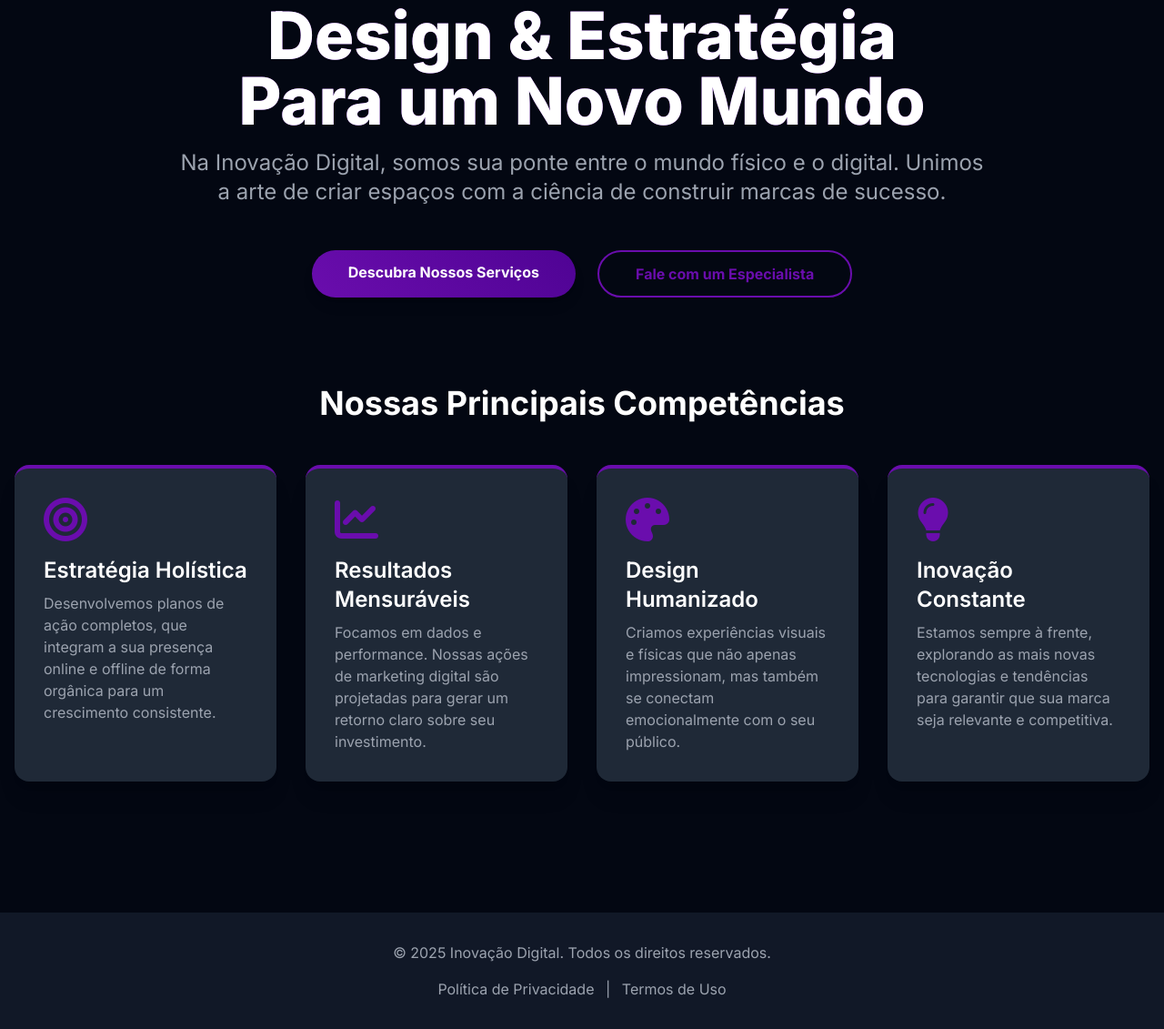
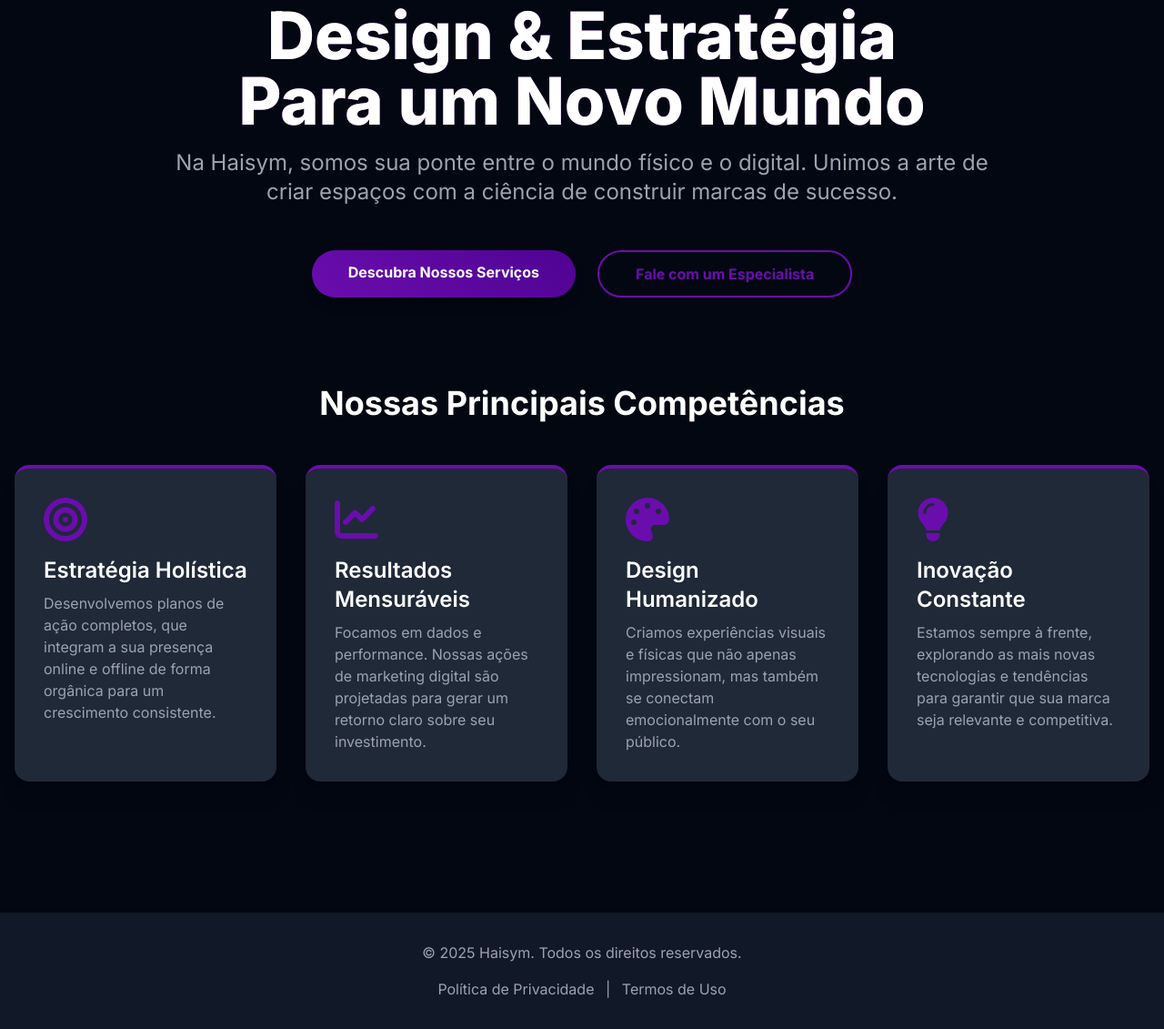
Before and after one commit to manuelacsouza6-del/HAISYMMARK, a plain HTML site: page index.html in a window 1280 px wide. Shown: the part 209-1340 px from the top of the page at 91% size. Drawn offline with nearby package versions, Linux system fonts and the light colour scheme.

Commit message:
Update index.html

```diff
--- a/index.html
+++ b/index.html
@@ -160,7 +160,7 @@
                     Design & Estratégia <br class="hidden md:inline">Para um Novo Mundo
                 </h1>
                 <p class="mt-4 text-xl md:text-2xl text-gray-400 max-w-4xl mx-auto">
-                    Na Inovação Digital, somos sua ponte entre o mundo físico e o digital. Unimos a arte de criar espaços com a ciência de construir marcas de sucesso.
+                    Na Haisym, somos sua ponte entre o mundo físico e o digital. Unimos a arte de criar espaços com a ciência de construir marcas de sucesso.
                 </p>
                 <div class="mt-12 flex justify-center space-x-6">
                     <a href="#servicos" class="btn-primary text-white py-3 px-10 rounded-full font-bold shadow-lg">
@@ -272,7 +272,7 @@
             <h1 class="text-4xl md:text-5xl font-extrabold text-white text-center mb-12">Nossa História & Equipe</h1>
 
             <div class="max-w-6xl mx-auto p-8 rounded-lg bg-gray-800 shadow-xl mb-12">
-                <p class="text-gray-300 text-lg leading-relaxed text-center">A Inovação Digital nasceu da fusão de mentes criativas e estratégicas. Cinco especialistas em marketing digital, com a ambição de ir além do online, uniram-se a três arquitetos visionários, com a expertise de design de interiores. Juntos, criamos uma empresa que oferece uma consultoria completa, do branding digital à experiência física do seu cliente. Nossa paixão é construir marcas que não apenas existem, mas que prosperam em todos os ambientes.</p>
+                <p class="text-gray-300 text-lg leading-relaxed text-center">A Haisym nasceu da fusão de mentes criativas e estratégicas. Cinco especialistas em marketing digital, com a ambição de ir além do online, uniram-se a três arquitetos visionários, com a expertise de design de interiores. Juntos, criamos uma empresa que oferece uma consultoria completa, do branding digital à experiência física do seu cliente. Nossa paixão é construir marcas que não apenas existem, mas que prosperam em todos os ambientes.</p>
                 <div class="mt-8 text-center">
                     <h3 class="text-2xl font-bold text-white mb-4">Nossos Valores</h3>
                     <p class="text-gray-400"><strong>Inovação:</strong> Nosso combustível diário. <strong>Integridade:</strong> A base de todas as nossas relações. <strong>Colaboração:</strong> O sucesso é construído em conjunto. <strong>Excelência:</strong> Buscamos a perfeição em cada detalhe.</p>
@@ -397,7 +397,7 @@
     </div>
 
     <footer class="bg-gray-900 mt-24 py-8 text-center text-gray-400">
-        <p>&copy; 2025 Inovação Digital. Todos os direitos reservados.</p>
+        <p>&copy; 2025 Haisym. Todos os direitos reservados.</p>
         <div class="mt-4">
             <a href="#" class="mx-2 hover:text-[#6a0dad] transition duration-300">Política de Privacidade</a> |
             <a href="#" class="mx-2 hover:text-[#6a0dad] transition duration-300">Termos de Uso</a>
```
